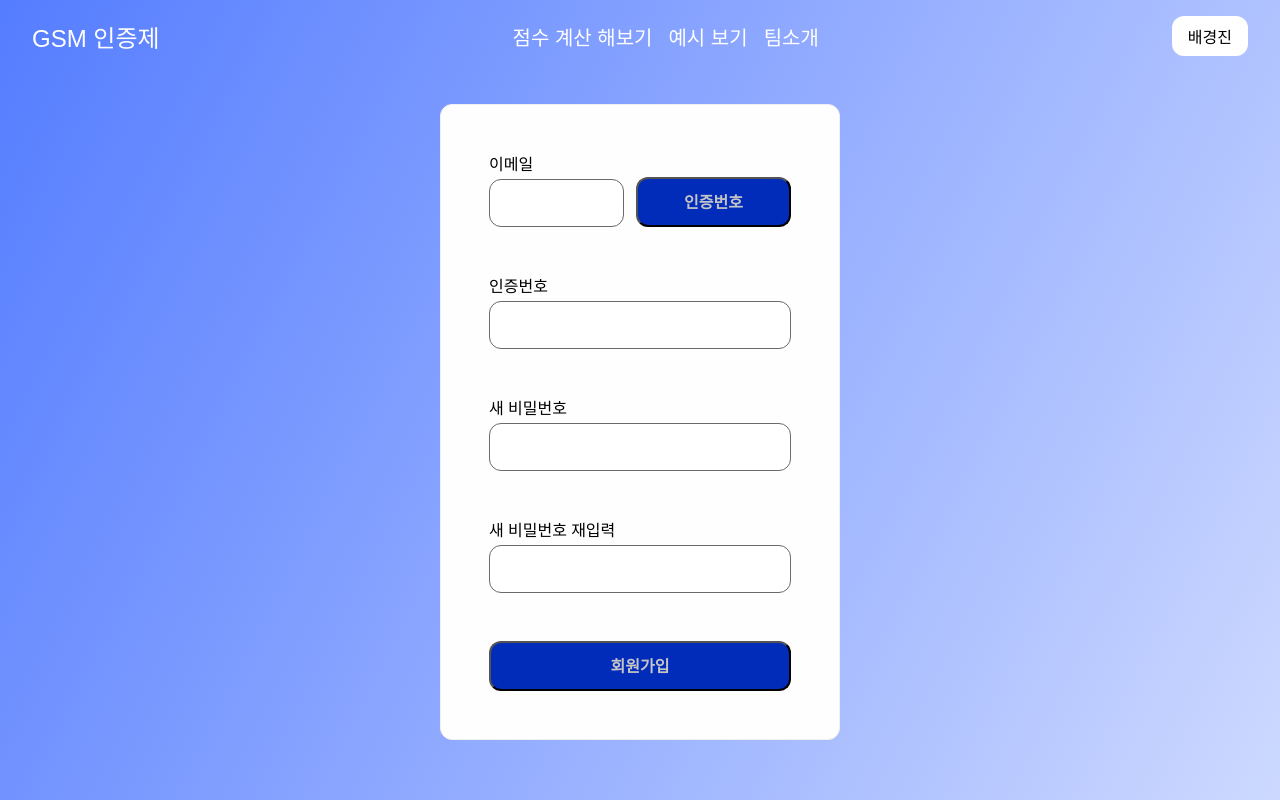
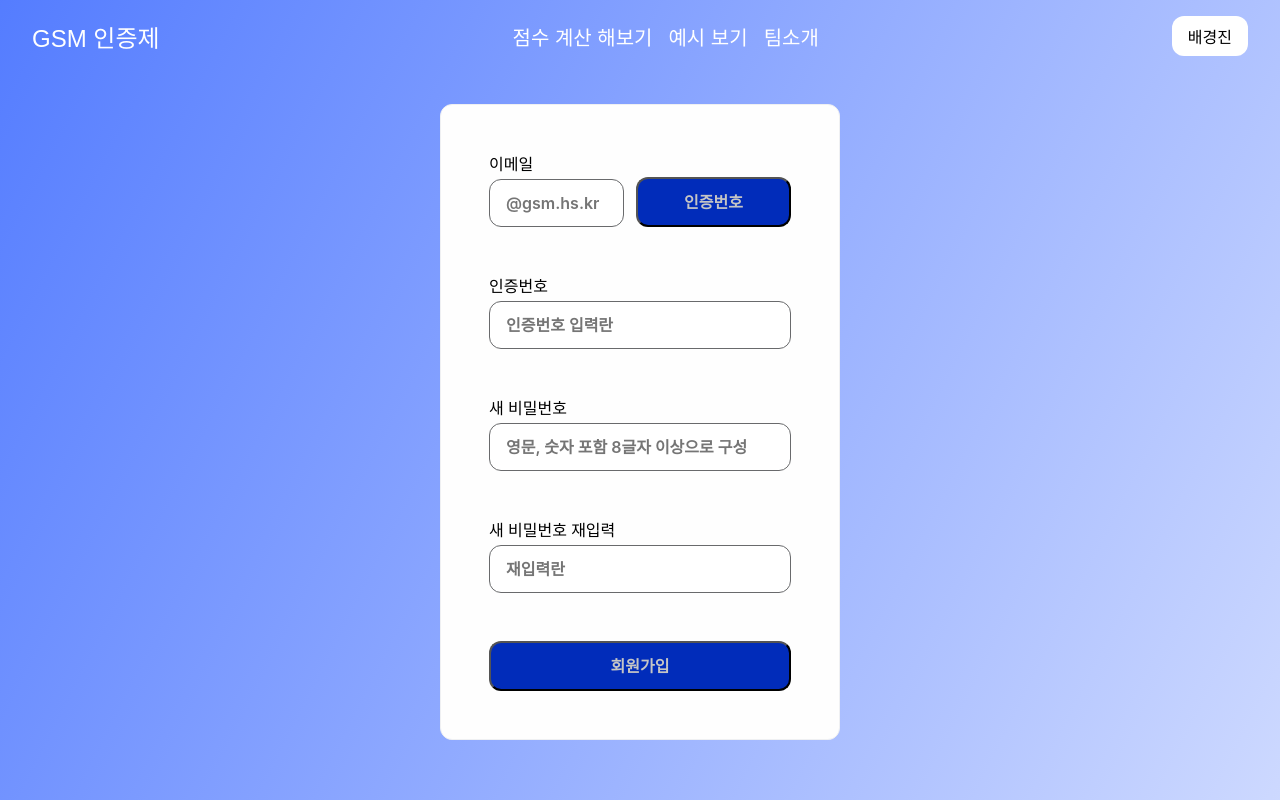
Before and after one commit to let-s-make-friends/GSMC, a React (Vite) app in the folder app/client/: page /signup in a window 1280 px wide. Built offline with nearby package versions, Linux system fonts and the light colour scheme; a web font is replaced by a local one.

Commit message:
📝 Update: input 설명 추가

```diff
--- a/app/client/src/pages/signup/signup.tsx
+++ b/app/client/src/pages/signup/signup.tsx
@@ -15,7 +15,7 @@ const Signup = () => {
   const emailRegEx = /^s\d{5}@gsm\.hs\.kr$/;
 
   // 영문, 숫자, 특수문자를 포함하여 8글자 이상으로 적어주세요.
-  const passwordRegEx = /^(?=.*[a-zA-Z])(?=.*[0-9])(?=.*[!@#$%^&*()_+]).{8,}$/;
+  const passwordRegEx = /^(?=.*[a-zA-Z])(?=.*[0-9]).{8,}$/;
 
   const submitSignUp = () => {
     API("/api/v1/auth/sign-up", {
@@ -60,12 +60,12 @@ const Signup = () => {
       <Header />
       <S.Wrapper>
         <S.EmailWrapper>
-          <Input label="이메일" type="email" onChange={(e) => { handleEmail(e) }} />
+          <Input label="이메일" placeholder="@gsm.hs.kr" type="email" onChange={(e) => { handleEmail(e) }} />
           <DefaultButton label="인증번호" active={false} />
         </S.EmailWrapper>
-        <Input label="인증번호" />
-        <Input label="새 비밀번호" type="password" onChange={(e) => { handlePassword(e) }} />
-        <Input label="새 비밀번호 재입력" type="password" onChange={(e) => { handlePasswordCheck(e) }} />
+        <Input label="인증번호" placeholder="인증번호 입력란" />
+        <Input label="새 비밀번호" placeholder="영문, 숫자 포함 8글자 이상으로 구성" type="password" onChange={(e) => { handlePassword(e) }} />
+        <Input label="새 비밀번호 재입력" placeholder="재입력란" type="password" onChange={(e) => { handlePasswordCheck(e) }} />
         <DefaultButton label="회원가입" active={signupActive} onClick={submitSignUp} />
       </S.Wrapper>
     </S.Container>
```
